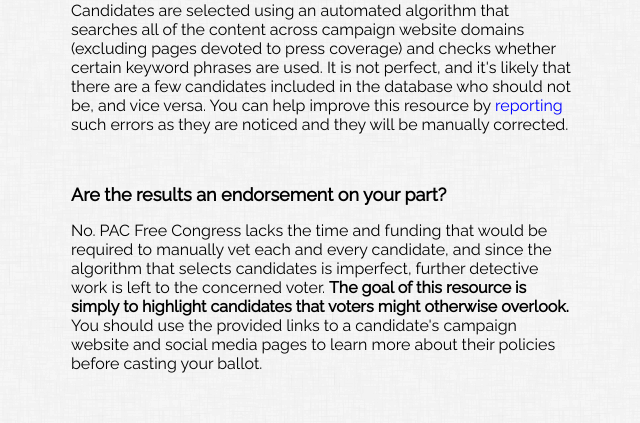
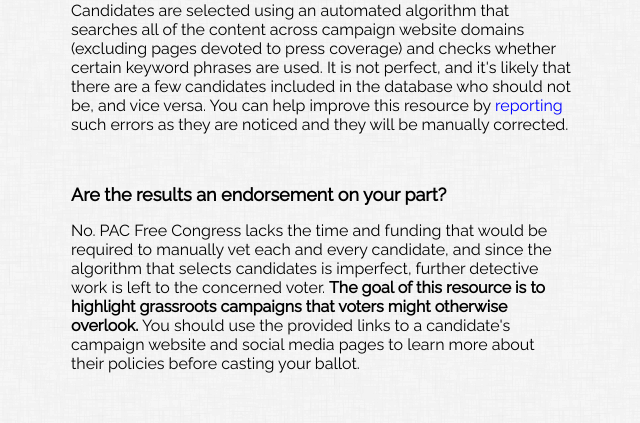
Before and after one commit to eicksl/PAC-Free-Congress, a Django app: page / in a window 1280 px wide. Shown: the part 746-1169 px from the top of the page, without its empty margins (319-959 px from the left). Run offline with Django 3.2, Linux system fonts and the light colour scheme; some libraries are stand-ins or nearby versions.

Commit message:
Rephrase sentence in FAQ

```diff
--- a/candidates/templates/candidates/index.html
+++ b/candidates/templates/candidates/index.html
@@ -68,7 +68,7 @@
             required to manually vet each and every candidate, and since the
             algorithm that selects candidates is imperfect, further detective
             work is left to the concerned voter. <strong>The goal of this resource
-            is simply to highlight candidates that voters might otherwise
+            is to highlight grassroots campaigns that voters might otherwise
             overlook.</strong> You should use the provided links to a candidate's
             campaign website and social media pages to learn more about their
             policies before casting your ballot.
```
